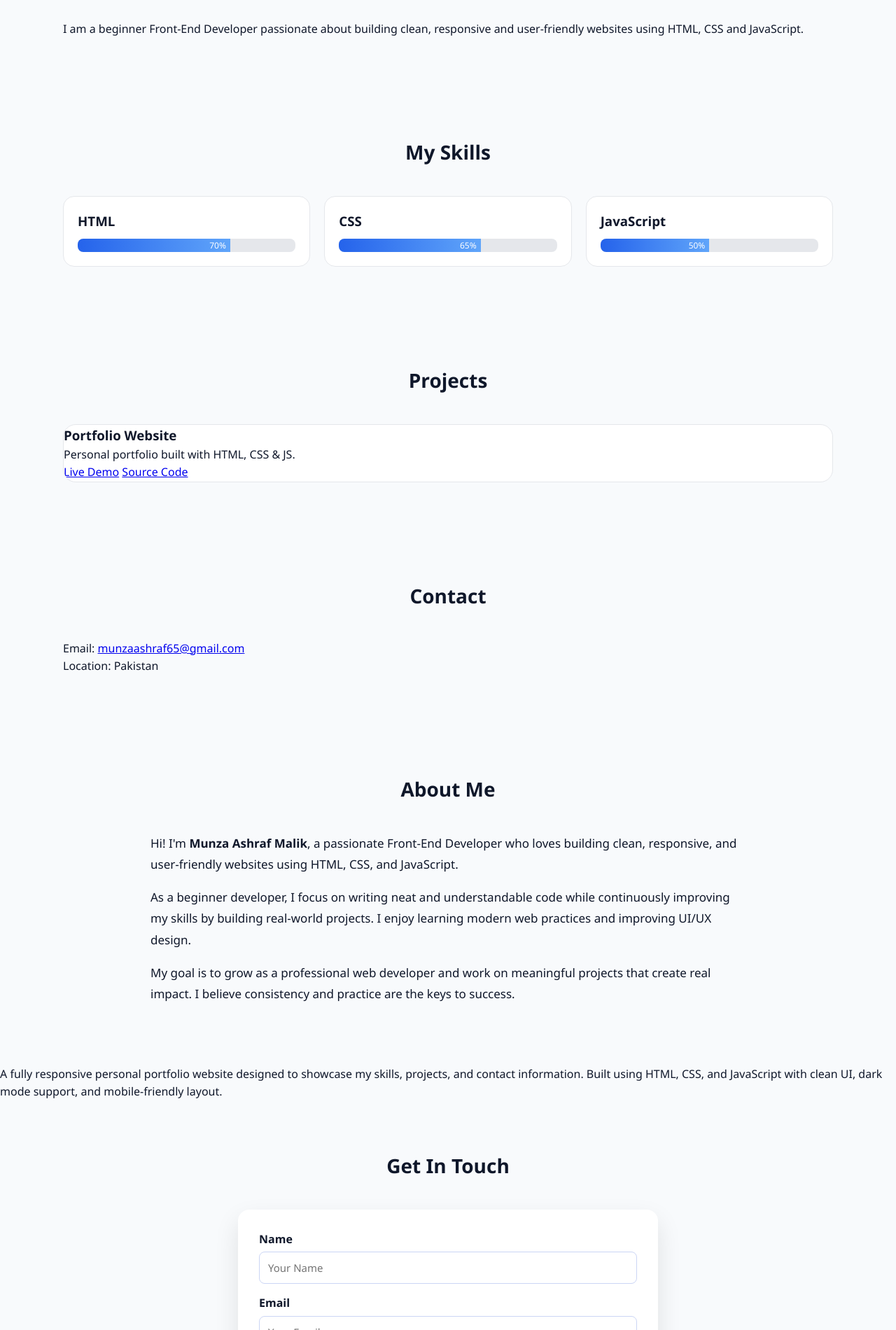
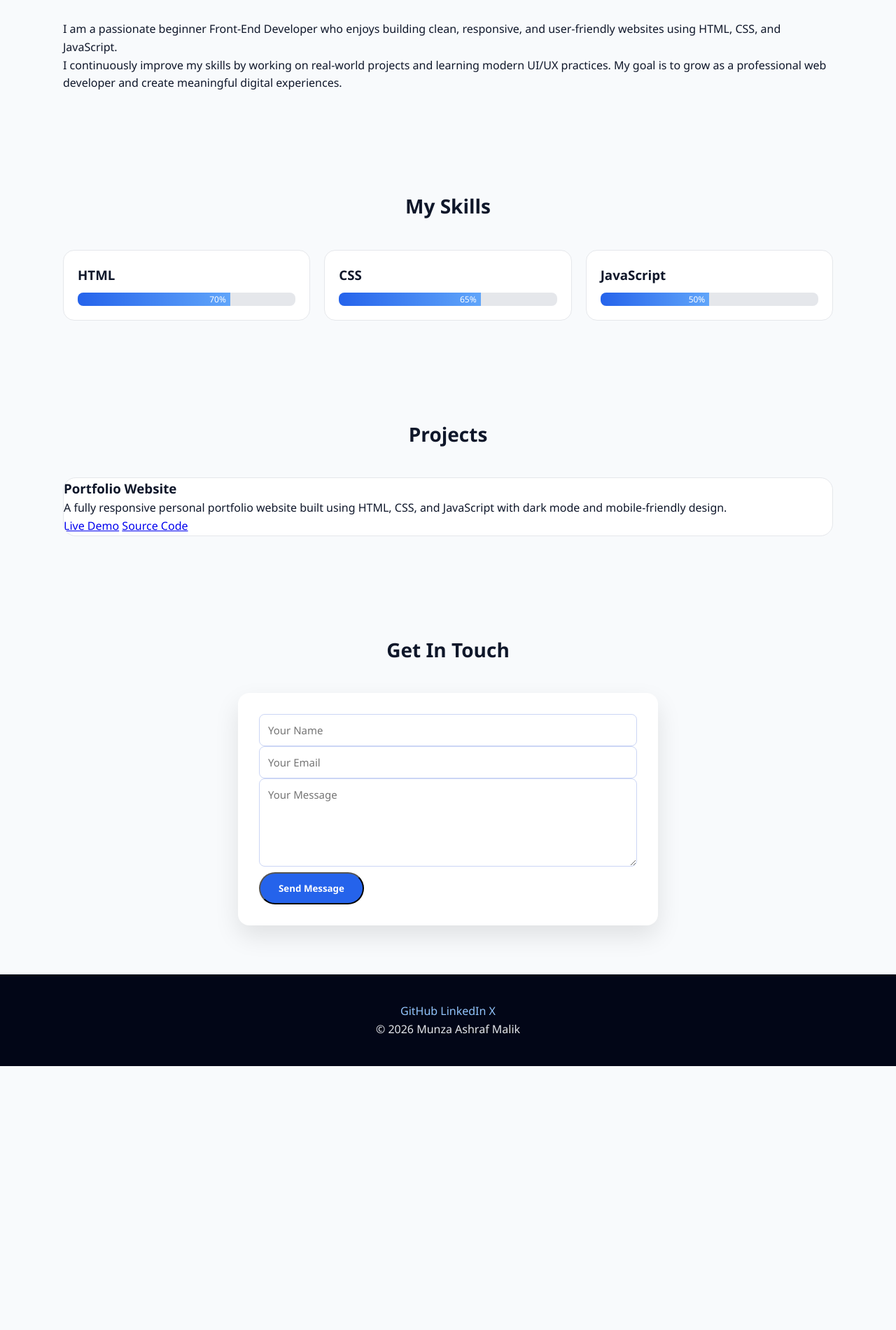
Before and after one commit to munzaashrafmalik/Portfolio, a plain HTML site: page index.html in a window 1280 px wide. Shown: the part 900-2800 px from the top of the page at 70% size. After the commit the page ends 2423 px from the top, so only its background shows below. Drawn offline with Linux system fonts and the light colour scheme.

Commit message:
Update index.html

```diff
--- a/index.html
+++ b/index.html
@@ -1,19 +1,18 @@
 <!DOCTYPE html>
 <html lang="en">
 <head>
-  <meta charset="UTF-8">
-  <meta name="viewport" content="width=device-width, initial-scale=1.0">
+  <meta charset="UTF-8" />
+  <meta name="viewport" content="width=device-width, initial-scale=1.0"/>
   <title>Munza Ashraf Malik | Front-End Developer</title>
 
   <!-- CSS -->
-  <link rel="stylesheet" href="css/styles.css">
+  <link rel="stylesheet" href="css/styles.css" />
 </head>
 <body>
 
 <!-- ===== NAVBAR ===== -->
 <nav class="navbar">
   <div class="nav-container">
-
     <div class="nav-logo">
       <a href="#home">MUNZA</a>
     </div>
@@ -24,9 +23,7 @@
       <a href="#skills" class="nav-link">Skills</a>
       <a href="#projects" class="nav-link">Projects</a>
       <a href="#contact" class="nav-link">Contact</a>
-
-      <button id="theme-toggle">🌙</button>
-
+      <button id="theme-toggle" class="theme-btn">🌙</button>
     </div>
 
     <div class="nav-toggle" id="nav-toggle">
@@ -34,32 +31,33 @@
       <span class="bar"></span>
       <span class="bar"></span>
     </div>
-
   </div>
 </nav>
 
 <!-- ===== HERO ===== -->
 <section id="home" class="hero">
   <div class="hero-container">
-    <h1 class="hero-title">
-      Hi, I'm <span class="highlight">Munza Ashraf Malik</span>
-    </h1>
-    <p class="hero-subtitle">Front-End Developer</p>
-
+    <h1>Hi, I'm <span>Munza Ashraf Malik</span></h1>
+    <p>Front-End Developer</p>
     <div class="hero-buttons">
       <a href="#projects" class="btn btn-primary">View Projects</a>
-      <a href="#contact" class="btn btn-secondary">Contact</a>
+      <a href="#contact" class="btn btn-secondary">Contact Me</a>
     </div>
   </div>
 </section>
 
 <!-- ===== ABOUT ===== -->
-<section id="about">
+<section id="about" class="about">
   <div class="container">
     <h2 class="section-title">About Me</h2>
     <p>
-      I am a beginner Front-End Developer passionate about building clean,
-      responsive and user-friendly websites using HTML, CSS and JavaScript.
+      I am a passionate beginner Front-End Developer who enjoys building clean,
+      responsive, and user-friendly websites using HTML, CSS, and JavaScript.
+    </p>
+    <p>
+      I continuously improve my skills by working on real-world projects and
+      learning modern UI/UX practices. My goal is to grow as a professional
+      web developer and create meaningful digital experiences.
     </p>
   </div>
 </section>
@@ -70,34 +68,26 @@
     <h2 class="section-title">My Skills</h2>
 
     <div class="skills-container">
-
       <div class="skill-card">
         <h3>HTML</h3>
-        <div class="skill-level">
         <div class="level-bar">
           <div class="level-progress" style="width:70%">70%</div>
-          </div>
         </div>
       </div>
 
       <div class="skill-card">
         <h3>CSS</h3>
-        <div class="skill-level">
         <div class="level-bar">
           <div class="level-progress" style="width:65%">65%</div>
-          </div>
         </div>
       </div>
 
       <div class="skill-card">
         <h3>JavaScript</h3>
-        <div class="skill-level">
         <div class="level-bar">
           <div class="level-progress" style="width:50%">50%</div>
         </div>
       </div>
-      </div>
-
     </div>
   </div>
 </section>
@@ -108,19 +98,17 @@
     <h2 class="section-title">Projects</h2>
 
     <div class="projects-grid">
-
       <div class="project-card">
-        <div class="project-content">
         <h3>Portfolio Website</h3>
-          <p>Personal portfolio built with HTML, CSS & JS.</p>
-
+        <p>
+          A fully responsive personal portfolio website built using HTML, CSS,
+          and JavaScript with dark mode and mobile-friendly design.
+        </p>
         <div class="project-links">
           <a href="https://munzaashrafmalik.github.io/portfolio/" target="_blank">Live Demo</a>
           <a href="https://github.com/munzaashrafmalik/portfolio" target="_blank">Source Code</a>
         </div>
       </div>
-      </div>
-
     </div>
   </div>
 </section>
@@ -128,67 +116,12 @@
 <!-- ===== CONTACT ===== -->
 <section id="contact">
   <div class="container">
-    <h2 class="section-title">Contact</h2>
-
-    <p>Email: <a href="mailto:munzaashraf65@gmail.com">munzaashraf65@gmail.com</a></p>
-    <p>Location: Pakistan</p>
-  </div>
-</section>
-<!-- ABOUT SECTION -->
-<section id="about" class="about">
-  <div class="container">
-    <h2 class="section-title">About Me</h2>
-
-    <div class="about-content">
-      <p>
-        Hi! I'm <strong>Munza Ashraf Malik</strong>, a passionate Front-End Developer
-        who loves building clean, responsive, and user-friendly websites using
-        HTML, CSS, and JavaScript.
-      </p>
-
-      <p>
-        As a beginner developer, I focus on writing neat and understandable code
-        while continuously improving my skills by building real-world projects.
-        I enjoy learning modern web practices and improving UI/UX design.
-      </p>
-
-      <p>
-        My goal is to grow as a professional web developer and work on meaningful
-        projects that create real impact. I believe consistency and practice
-        are the keys to success.
-      </p>
-    </div>
-  </div>
-</section>
-
-<!-- PROJECT DESCRIPTION (USE INSIDE PROJECT CARD) -->
-<p class="project-description">
-  A fully responsive personal portfolio website designed to showcase my skills,
-  projects, and contact information. Built using HTML, CSS, and JavaScript with
-  clean UI, dark mode support, and mobile-friendly layout.
-</p>
-
-<!-- CONTACT SECTION -->
-<section id="contact" class="contact">
-  <div class="container">
     <h2 class="section-title">Get In Touch</h2>
 
     <form class="contact-form" id="contact-form">
-      <div class="form-group">
-        <label for="name">Name</label>
-        <input type="text" id="name" placeholder="Your Name" required>
-      </div>
-
-      <div class="form-group">
-        <label for="email">Email</label>
-        <input type="email" id="email" placeholder="Your Email" required>
-      </div>
-
-      <div class="form-group">
-        <label for="message">Message</label>
-        <textarea id="message" rows="5" placeholder="Your Message" required></textarea>
-      </div>
-
+      <input type="text" placeholder="Your Name" required />
+      <input type="email" placeholder="Your Email" required />
+      <textarea placeholder="Your Message" rows="5" required></textarea>
       <button type="submit" class="btn btn-primary">Send Message</button>
     </form>
   </div>
@@ -197,15 +130,12 @@
 <!-- ===== FOOTER ===== -->
 <footer class="footer">
   <div class="container">
-
     <div class="social-links">
       <a href="https://github.com/munzaashrafmalik" target="_blank">GitHub</a>
       <a href="https://www.linkedin.com/in/munza-ashraf-malik" target="_blank">LinkedIn</a>
       <a href="https://x.com/MunzaMalik96884" target="_blank">X</a>
     </div>
-
     <p>© <span id="current-year"></span> Munza Ashraf Malik</p>
-
   </div>
 </footer>
 
```
Lines whose indentation alone changed are shown as unchanged.
